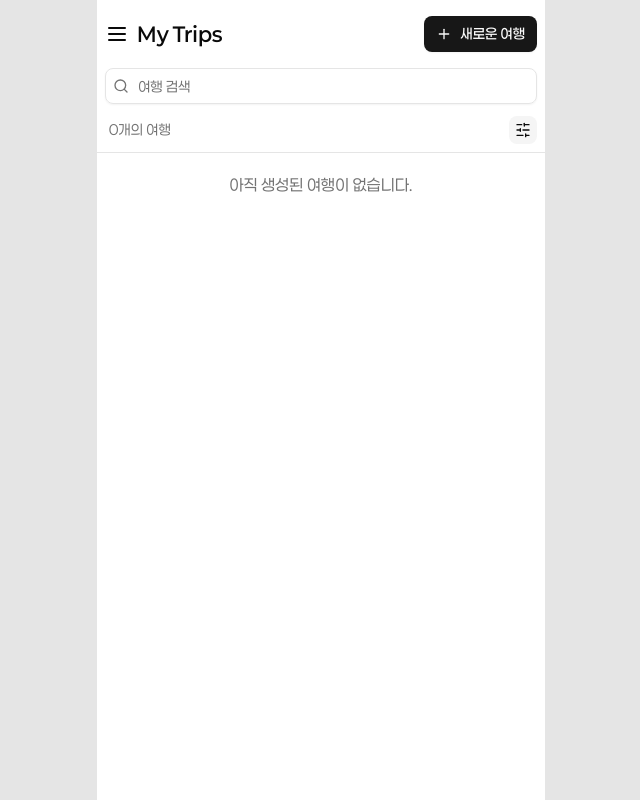
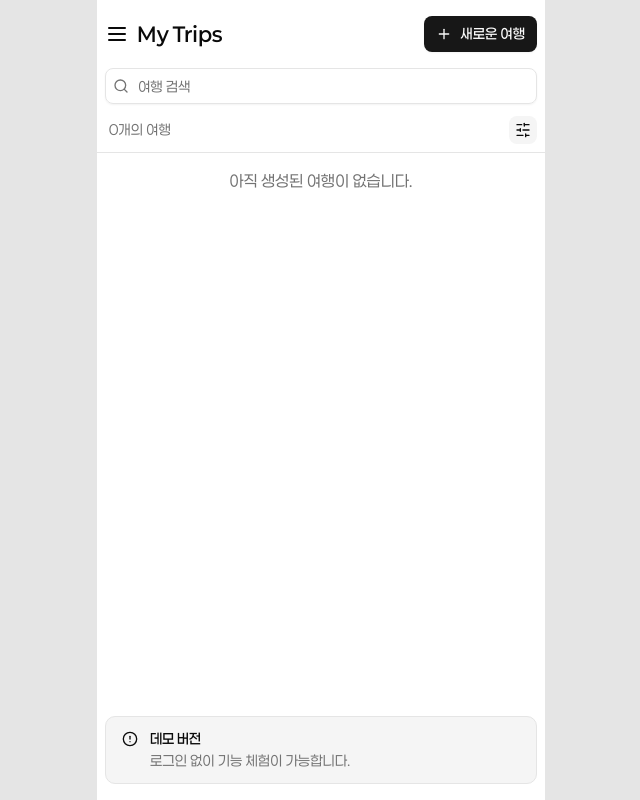
Before and after one commit to rudeuns/trippath-demo, a Next.js app: page /trips in a window 1280 px wide. Shown: the whole page, without its empty margins (319-959 px from the left). Built offline with nearby package versions, Linux system fonts and the light colour scheme.

Commit message:
fix: 컴포넌트 sticky가 동작하지 않던 문제 해결

```diff
--- a/src/app/layout.tsx
+++ b/src/app/layout.tsx
@@ -14,8 +14,8 @@ export default function RootLayout({
 }>) {
   return (
     <html lang="ko">
-      <body className="antialiased lg:bg-neutral-200">
-        <main className="bg-background mx-auto min-h-dvh w-full overflow-y-auto lg:max-w-md">
+      <body className="flex min-h-dvh overflow-y-auto antialiased lg:bg-neutral-200">
+        <main className="bg-background mx-auto flex w-full flex-col lg:max-w-md">
           <TripProvider>
             {children}
             <Toaster position="top-center" />
--- a/src/app/trips/page.tsx
+++ b/src/app/trips/page.tsx
@@ -5,6 +5,8 @@ import { useTripContext } from '@/context/trip-context';
 import TripTopbar from '@/components/trip/list/trip-topbar';
 import TripFilter from '@/components/trip/list/trip-filter';
 import TripCard from '@/components/trip/list/trip-card';
+import { Alert, AlertDescription, AlertTitle } from '@/components/ui/alert';
+import { AlertCircleIcon } from 'lucide-react';
 
 export default function TripListPage() {
   const [searchQuery, setSearchQuery] = useState('');
@@ -33,7 +35,7 @@ export default function TripListPage() {
   });
 
   return (
-    <div className="flex flex-col">
+    <div className="flex flex-grow flex-col">
       <header className="bg-background sticky top-0 z-10 flex flex-col gap-4 border-b p-2 pt-4">
         <TripTopbar />
         <TripFilter
@@ -45,19 +47,33 @@ export default function TripListPage() {
         />
       </header>
 
-      {filteredTrips.length === 0 ? (
-        <div className="text-muted-foreground flex justify-center py-5">
-          {trips.length === 0
-            ? '아직 생성된 여행이 없습니다.'
-            : '검색 결과가 없습니다.'}
-        </div>
-      ) : (
-        <section className="flex flex-col gap-4 px-2 pt-4 pb-10">
-          {sortedTrips.map((trip) => (
-            <TripCard key={trip.id} trip={trip} />
-          ))}
-        </section>
-      )}
+      <section className="flex flex-grow flex-col gap-4 px-2 py-4">
+        {trips.length === 0 ? (
+          <p className="text-muted-foreground text-center">
+            아직 생성된 여행이 없습니다.
+          </p>
+        ) : filteredTrips.length === 0 ? (
+          <p className="text-muted-foreground text-center">
+            검색 결과가 없습니다.
+          </p>
+        ) : (
+          <>
+            {sortedTrips.map((trip) => (
+              <TripCard key={trip.id} trip={trip} />
+            ))}
+          </>
+        )}
+      </section>
+
+      <div className="px-2 py-4">
+        <Alert className="bg-muted">
+          <AlertCircleIcon />
+          <AlertTitle>데모 버전</AlertTitle>
+          <AlertDescription>
+            로그인 없이 기능 체험이 가능합니다.
+          </AlertDescription>
+        </Alert>
+      </div>
     </div>
   );
 }
```
